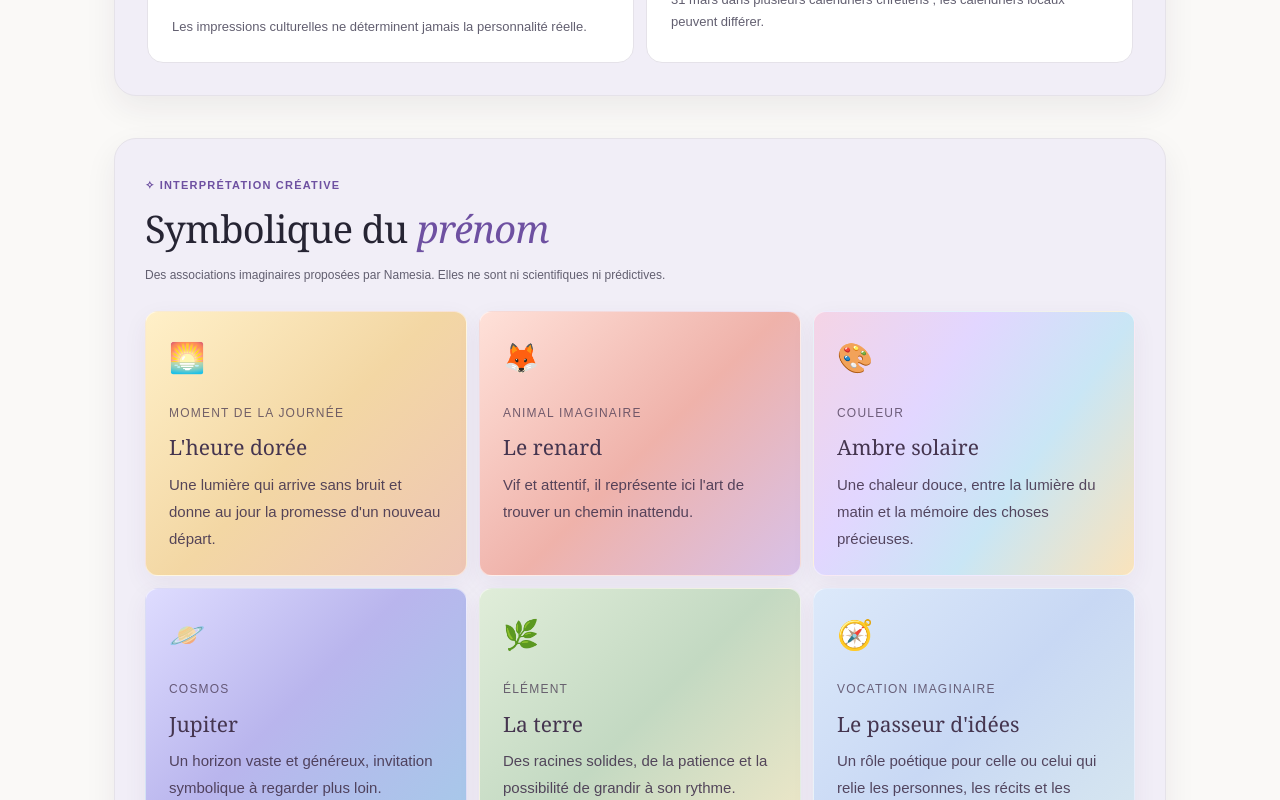
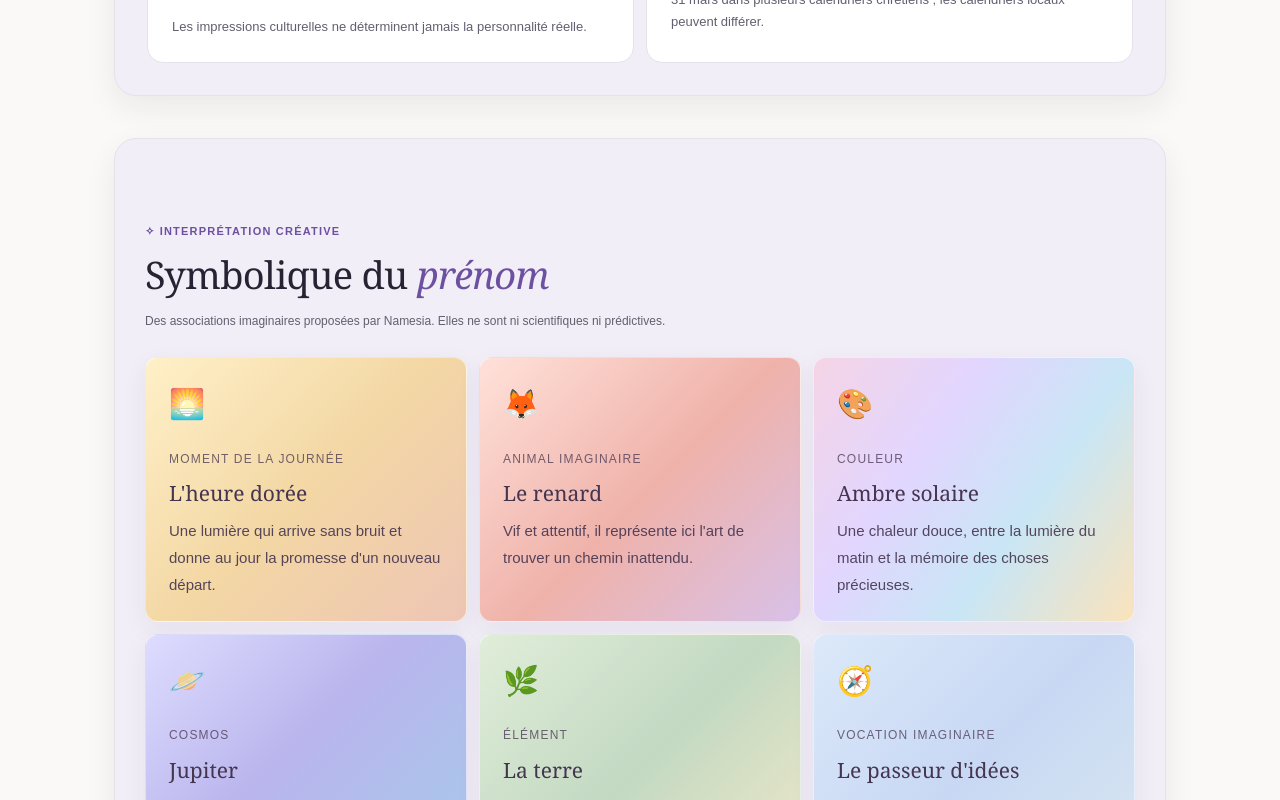
Before and after one commit to Nabouna32/Names, a Next.js app: page /prenoms/benjamin in a window 1280 px wide. Shown: the part 1600-2400 px from the top of the page. Built offline with nearby package versions, Linux system fonts and the light colour scheme.

Commit message:
Apply shared spacing scale to profile sections

```diff
--- a/src/app/layout-conventions.css
+++ b/src/app/layout-conventions.css
@@ -68,6 +68,10 @@
   padding-block: var(--space-section-block);
 }
 
+.profile-section {
+  padding-top: var(--space-section-block);
+}
+
 .site-footer {
   margin-top: 0;
 }
```
